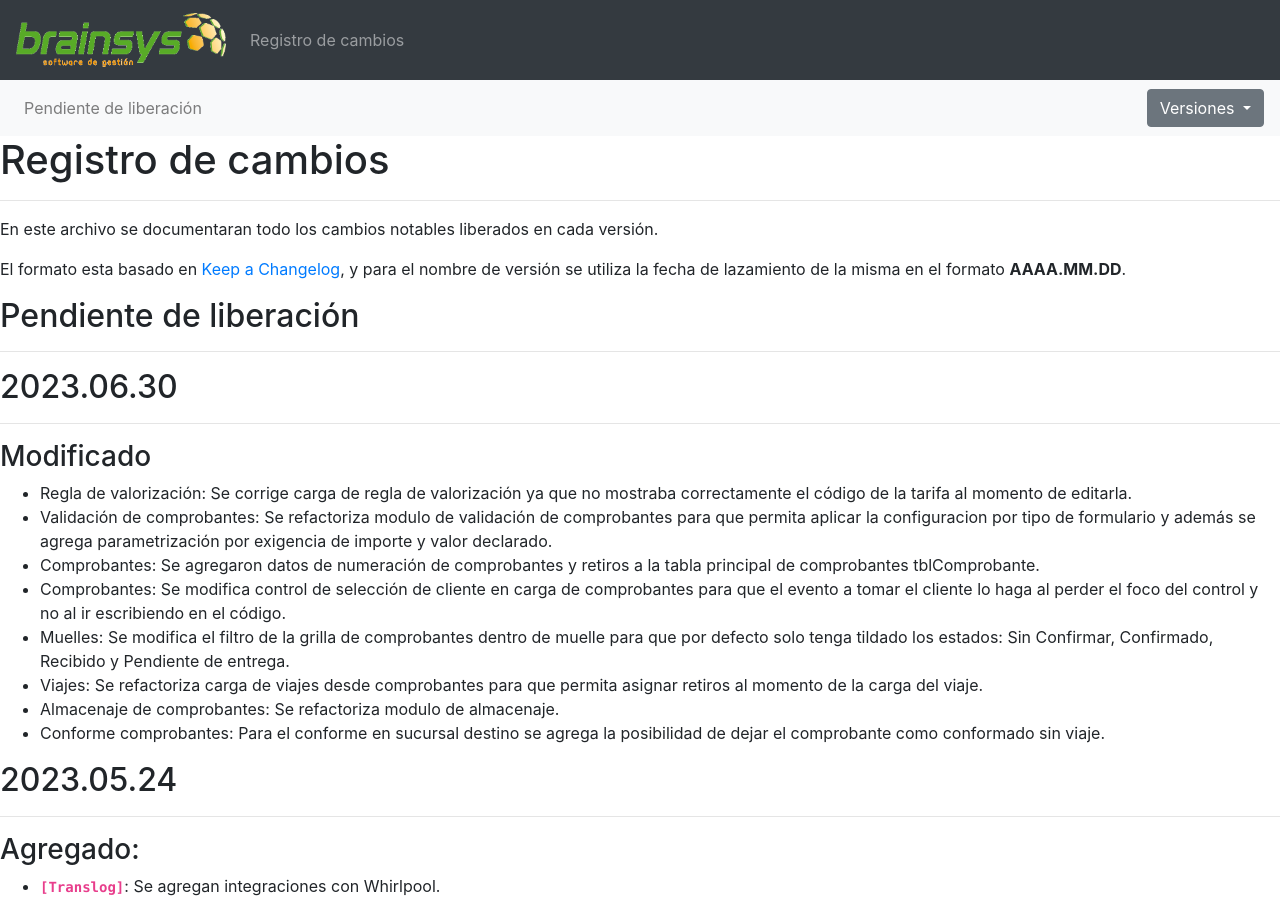
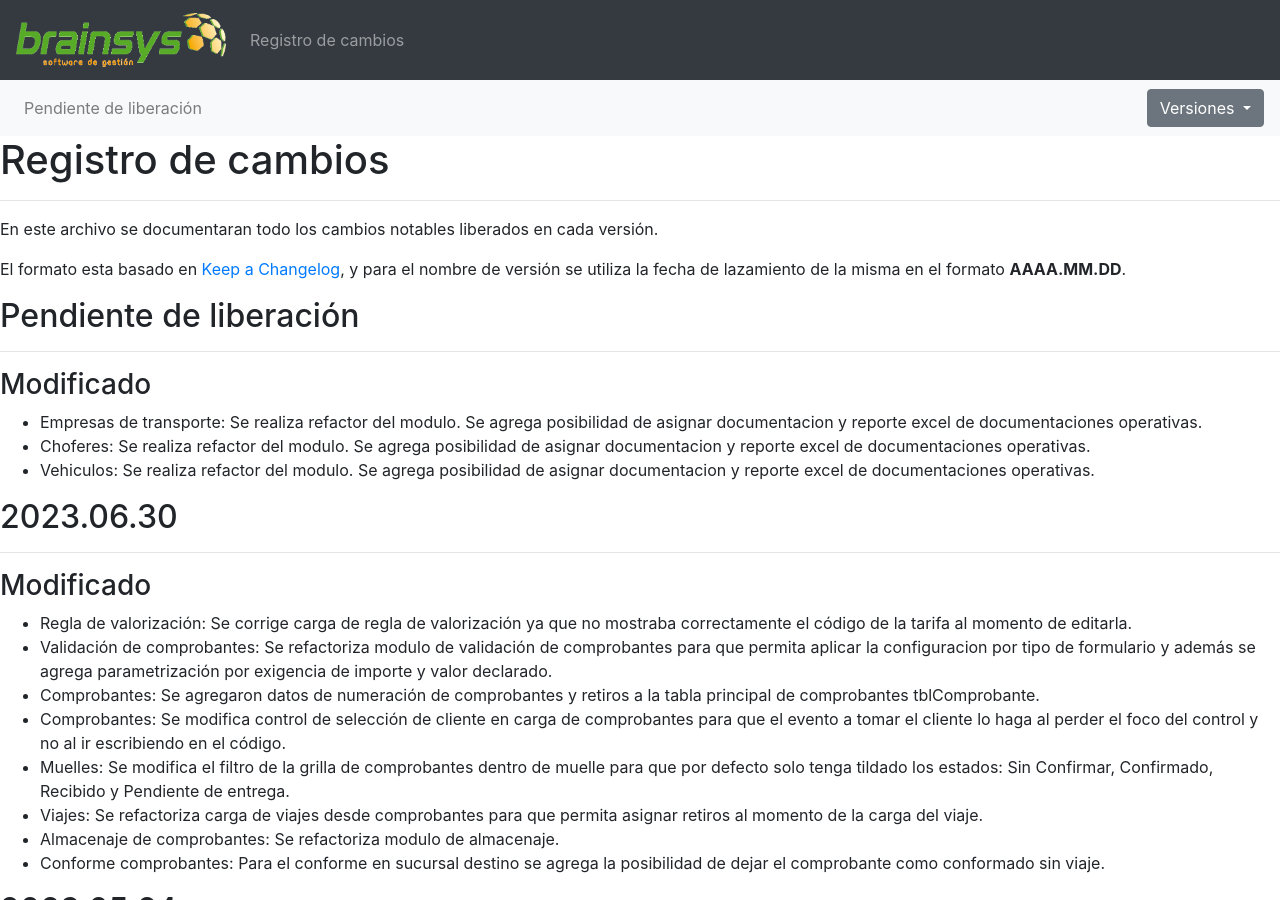
Before and after one commit to brainsys-arsaad/versionado, a Jekyll site: the page built from registro-cambios.markdown, in a window 1280 px wide and 900 px high. Built offline with Jekyll 4.4.1, drawn with Linux system fonts in a browser that asks for light colours.

Commit message:
Update registro-cambios.markdown

```diff
--- a/registro-cambios.markdown
+++ b/registro-cambios.markdown
@@ -95,6 +95,11 @@ El formato esta basado en [Keep a Changelog](https://keepachangelog.com/es-ES/1.
 
 ## Pendiente de liberación
 ---
+
+### Modificado
+- Empresas de transporte: Se realiza refactor del modulo. Se agrega posibilidad de asignar documentacion y reporte excel de documentaciones operativas.
+- Choferes: Se realiza refactor del modulo. Se agrega posibilidad de asignar documentacion y reporte excel de documentaciones operativas.
+- Vehiculos: Se realiza refactor del modulo. Se agrega posibilidad de asignar documentacion y reporte excel de documentaciones operativas.
 
 ## 2023.06.30
 ---
```
